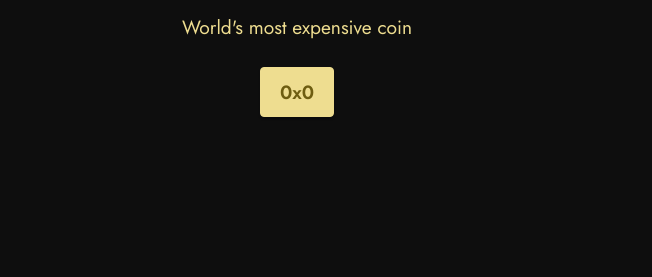
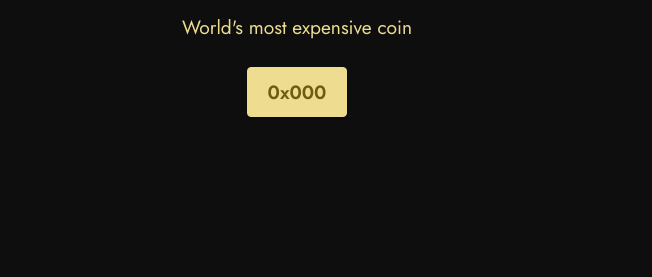
Before and after one commit to 1andonly1org/1andonly1.org, a plain HTML site: page 1web/index.html in a window 1280 px wide. Shown: the part 311-588 px from the top of the page, 628-1280 px from the left. Drawn offline with Linux system fonts and the light colour scheme.

Commit message:
Update index.html

```diff
--- a/1web/index.html
+++ b/1web/index.html
@@ -29,7 +29,7 @@
                         <strong>1 and only 1</strong></h1>
                     <p class="mbr-text mbr-fonts-style display-7">
                         World's most expensive coin</p>
-                    <div class="mbr-section-btn mt-3"><a class="btn btn-warning display-7" href="https://swap.defillama.com/?chain=ethereum&from=0x0000000000000000000000000000000000000000" target="_blank">0x0</a></div>
+                    <div class="mbr-section-btn mt-3"><a class="btn btn-warning display-7" href="https://swap.defillama.com/?chain=ethereum&from=0x0000000000000000000000000000000000000000" target="_blank">0x000</a></div>
                 </div>
             </div>
         </div>
```
